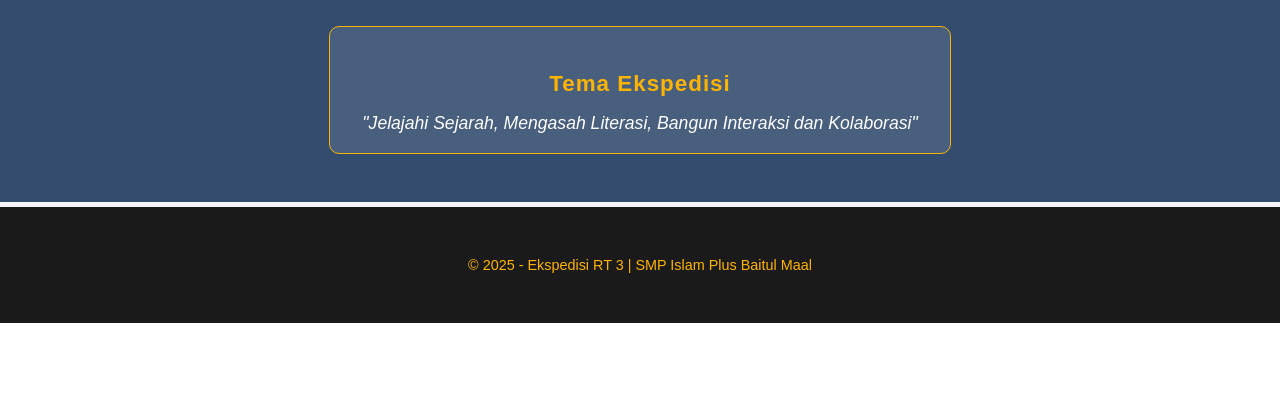
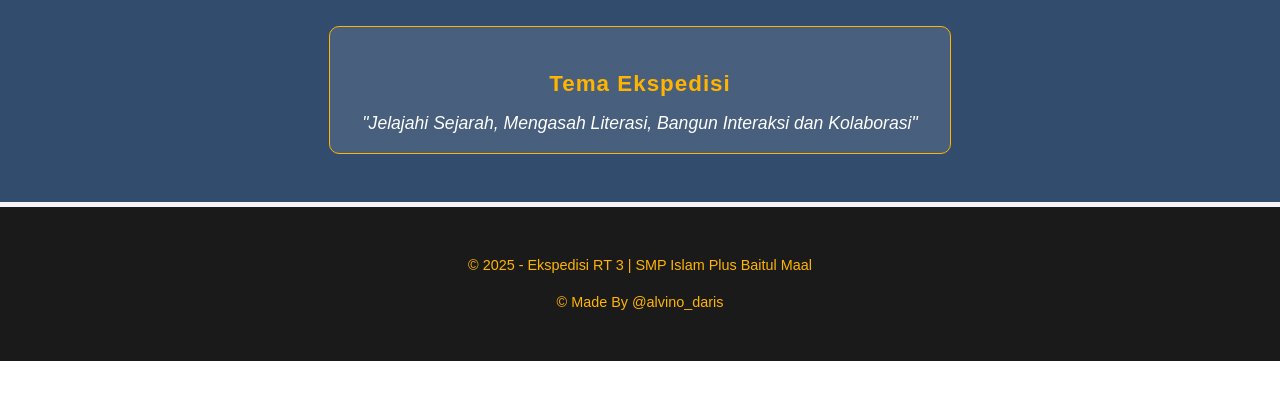
Before and after one commit to syamilmuhammadaulia-glitch/RT03Ekspedisi, a plain HTML site: page index.html in a window 1280 px wide. Shown: the part 280-680 px from the top of the page. Drawn offline with Linux system fonts and the light colour scheme.

Commit message:
Update index.html

```diff
--- a/index.html
+++ b/index.html
@@ -245,6 +245,7 @@
 </section>
     <footer>
         <p>&copy; 2025 - Ekspedisi RT 3 | SMP Islam Plus Baitul Maal</p>
+        <p>&copy; Made By @alvino_daris</p>
     </footer>
 
     <script src="script.js"></script>
```
